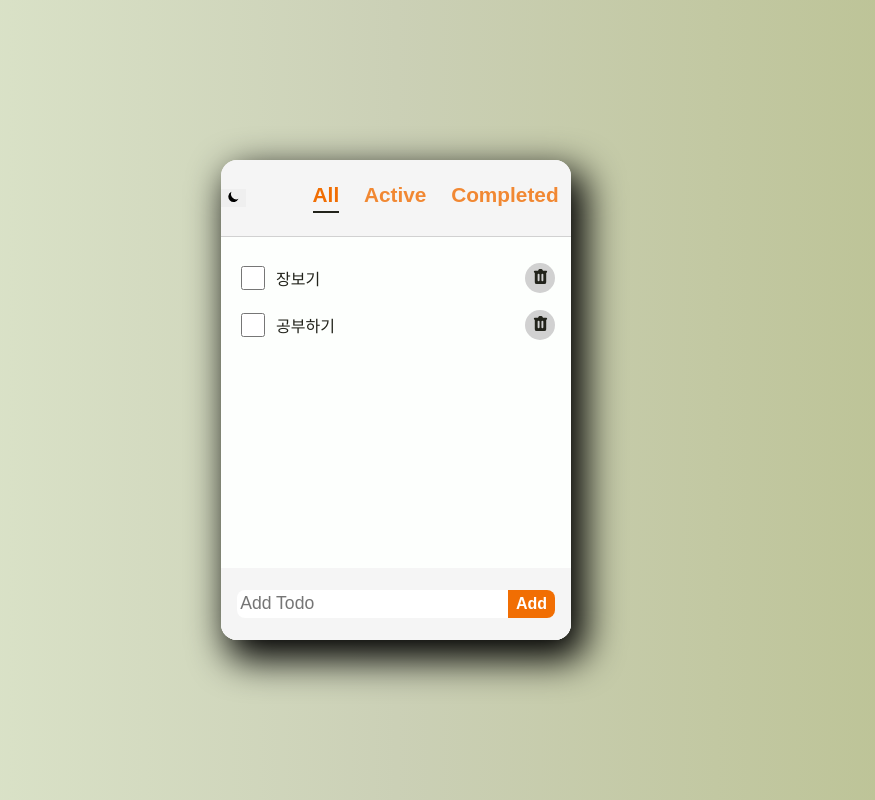
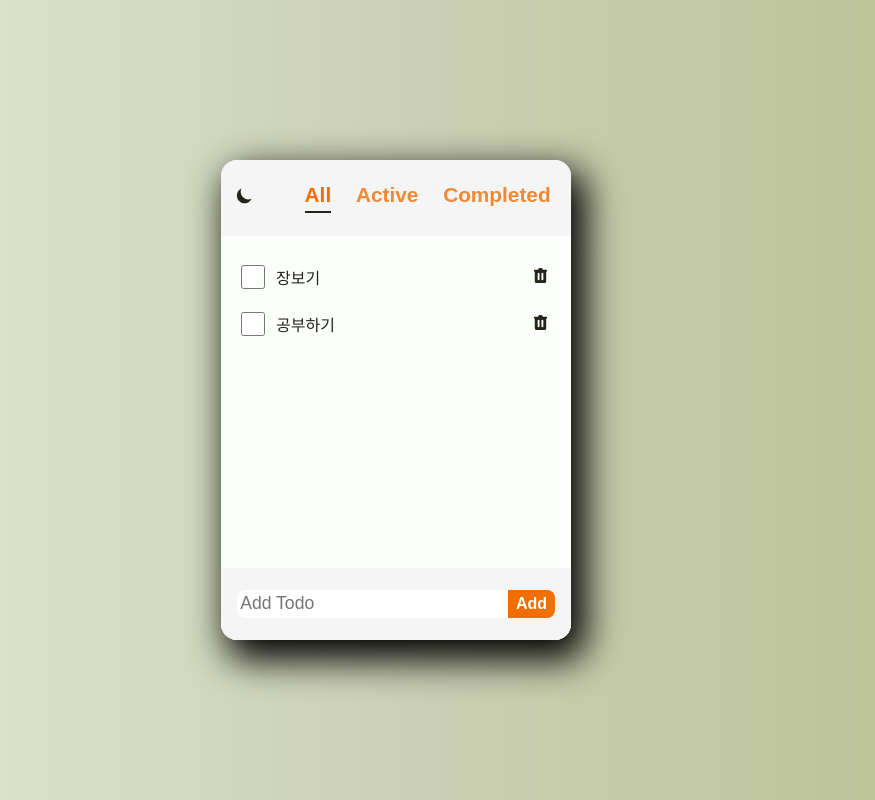
Before and after one commit to hammimo/react-todolist, a React (Create React App) app: page / in a window 1280 px wide. Shown: the whole page, without its empty margins (244-1119 px from the left). Built offline with nearby package versions, Linux system fonts and the light colour scheme.

Commit message:
DarkMode CSS
Tailwind 사용

```diff
--- a/src/components/Header/Header.jsx
+++ b/src/components/Header/Header.jsx
@@ -6,7 +6,7 @@
 export default function Header({filters, filter, onFilterChange}) {
     const {darkMode, toggleDarkMode} = useDarkMode();
     return <header className={styles.header}>
-        <button onClick={toggleDarkMode}>
+        <button onClick={toggleDarkMode} className={styles.toggle}>
             {!darkMode && <HiMoon/>}
             {darkMode && <HiSun/>}
         </button>
--- a/src/components/Header/Header.module.css
+++ b/src/components/Header/Header.module.css
@@ -4,6 +4,19 @@
     align-items: center;
     background-color: var(--color-bg-dark);
     border-bottom: 1px solid var(--color-gray);
+    padding: 0 0.5rem
+}
+.toggle {
+    background-color: transparent;
+    color: var(--color-text);
+    font-size: 1.2rem;
+    cursor: pointer;
+    transition: all 200ms ease-in;
+}
+
+.toggle:hover {
+    transform: scale(1.1);
+    color: var(--color-accent);
 }
 
 .filters {
--- a/src/index.css
+++ b/src/index.css
@@ -1,11 +1,19 @@
 :root{
   --color-bg-dark: #f5f5f5;
   --color-bg: #fdfffd;
-  --color-gray: #d1d1d1;
+  --color-grey: #d1d1d1;
   --color-text: #22231b;
   --color-accent: #f16e03;
   --color-white: white;
   --color-scrollbar: #aaa7a7;
+  --color-grey: #fdfffd;
+}
+
+html.dark {
+  --color-bg-dark: #1a1c35;
+  --color-bg: #222243b;
+  --color-text: #d1d1d1;
+  --color-grey: #fdfffd;
 }
 
 body {
```
